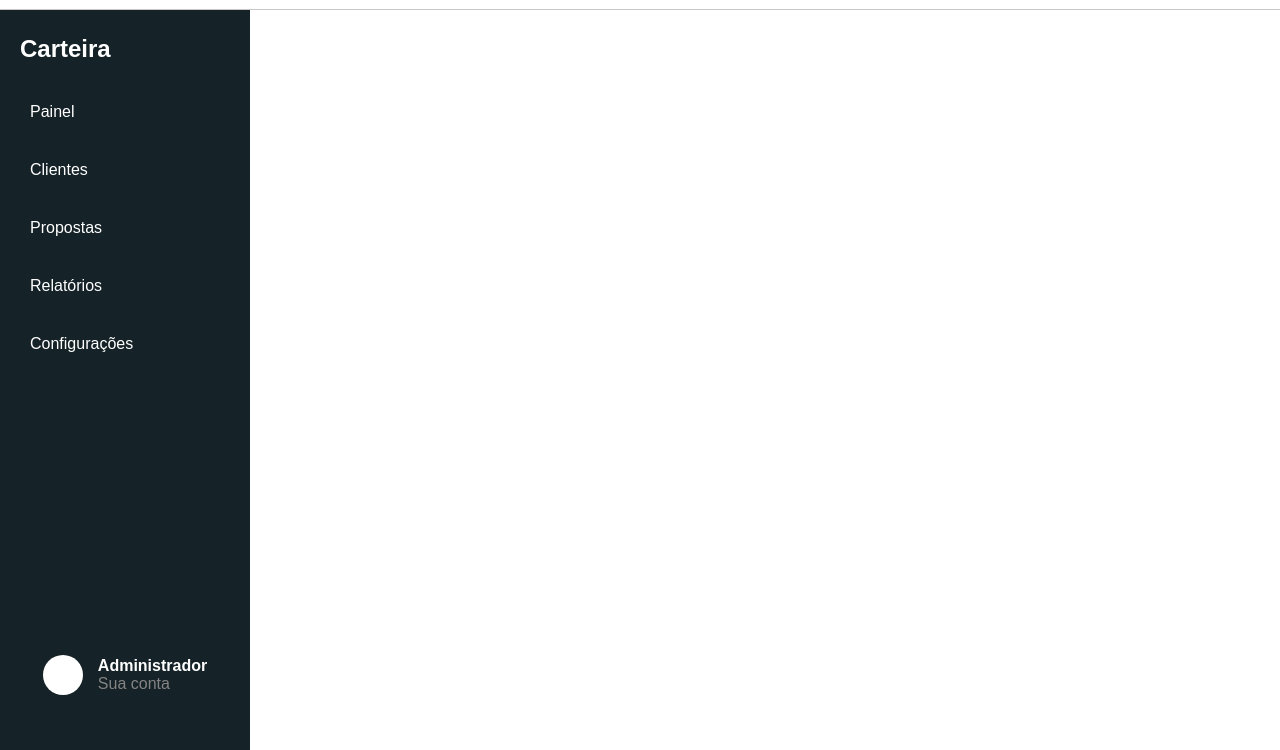
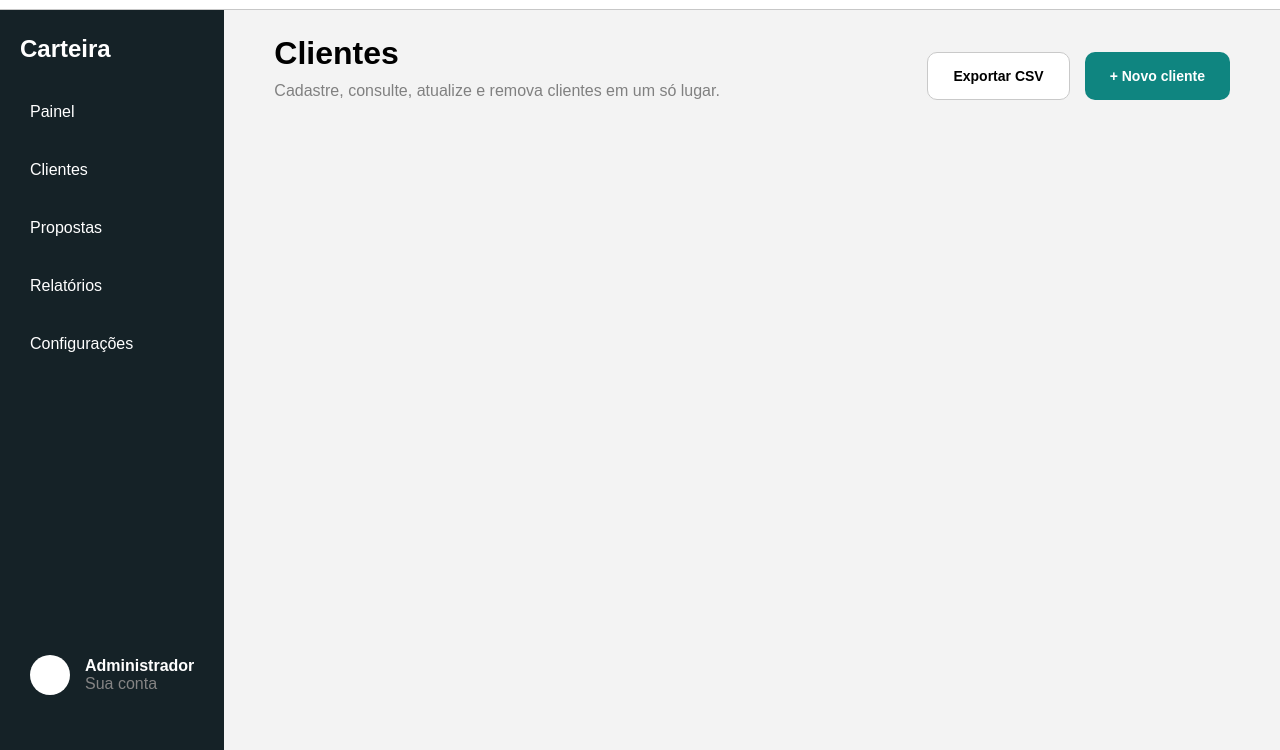
Before and after one commit to EduardoFerreiraa/sistema-gestao-clientes, a website: page public/index.html in a window 1280 px wide. Shown: the part 50-800 px from the top of the page. Drawn offline with Linux system fonts and the light colour scheme.

Commit message:
feat: adicionado titulo, subtitulo, exportar CSV e novo cliente

```diff
--- a/public/index.html
+++ b/public/index.html
@@ -18,6 +18,7 @@
       </div>
     </header>
 
+    <div class="layout">
       <aside class="sidebar">
         <div class="sidebar-content">
           <h2>Carteira</h2>
@@ -39,7 +40,22 @@
         </div>
       </aside>
 
-    <main></main>
+      <main class="main">
+        <div class="content-info">
+          <div>
+            <h2 id="title">Clientes</h2>
+            <p id="subtitle">
+              Cadastre, consulte, atualize e remova clientes em um só lugar.
+            </p>
+          </div>
+
+          <div class="novo-cliente">
+            <button>Exportar CSV</button>
+            <button id="btn-novo">+ Novo cliente</button>
+          </div>
+        </div>
+      </main>
+    </div>
 
     <footer></footer>
 
--- a/public/styles/style.css
+++ b/public/styles/style.css
@@ -54,6 +54,10 @@ body {
 }
 
 /* sidebar */
+.layout {
+  display: flex;
+}
+
 .sidebar {
   width: 250px;
   min-height: calc(100vh - 60px);
@@ -145,3 +149,51 @@ body {
   margin-left: 5px;
   color: rgb(133, 132, 132);
 }
+
+/* main */
+.main {
+  width: 100%;
+  background-color: rgb(243, 243, 243);
+  padding: 25px 50px;
+  display: flex;
+  flex-direction: column;
+  justify-content: flex-start;
+  align-items: flex-start;
+}
+
+.content-info {
+  width: 100%;
+  display: flex;
+  justify-content: space-between;
+  align-items: flex-end;
+}
+
+#title {
+  font-size: 2em;
+}
+
+#subtitle {
+  margin-top: 10px;
+  color: gray;
+}
+
+.novo-cliente {
+  display: flex;
+  gap: 15px;
+}
+
+.novo-cliente button {
+  font-size: 14px;
+  cursor: pointer;
+  border: 1px solid rgb(201, 201, 201);
+  background-color: white;
+  border-radius: 10px;
+  padding: 15px 25px;
+  font-weight: bolder;
+}
+
+#btn-novo {
+  color: white;
+  border: none;
+  background-color: #0f8580;
+}
```
Lines whose indentation alone changed are shown as unchanged.
